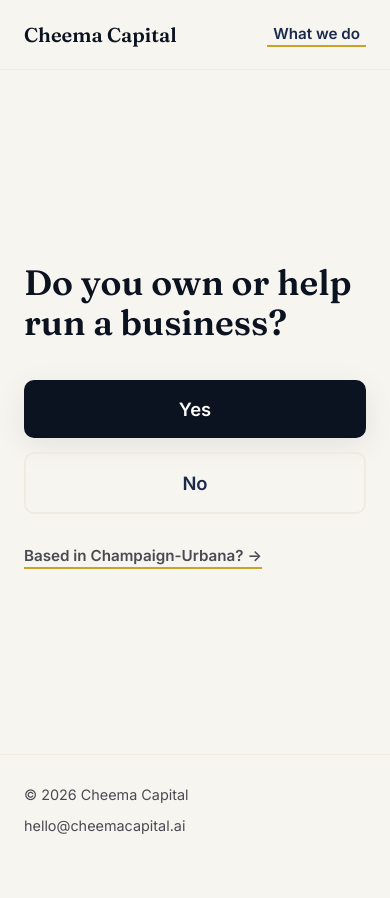
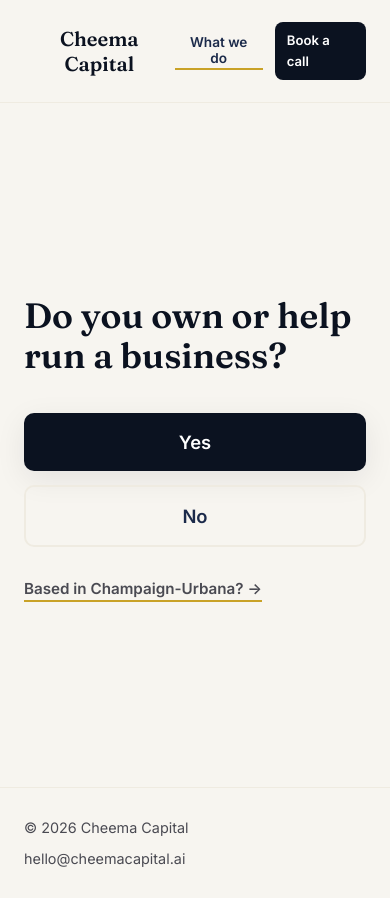
Before and after one commit to cheemacapital/cheema-capital-website, a React (Vite) app: page / in a window 390 px wide. Before the commit the page ends 865 px from the top, so only its background shows below. Built offline with nearby package versions, Linux system fonts and the light colour scheme.

Commit message:
Add Book a call button to header, linking to /book

```diff
--- a/src/FunnelApp.jsx
+++ b/src/FunnelApp.jsx
@@ -309,7 +309,7 @@
 
   return (
     <>
-      <Header onLogoClick={goToGate} onServicesClick={goToServices} />
+      <Header onLogoClick={goToGate} onServicesClick={goToServices} onBookClick={() => navigateExternal('/book/')} />
       <main className={leaving ? 'main-leaving' : ''}>{screenEl}</main>
       <Footer />
     </>
--- a/src/components/Header.jsx
+++ b/src/components/Header.jsx
@@ -2,12 +2,26 @@
 // the "no more 'no branding until inside a track'" note in index.css. This
 // is the direct answer to "add a cheema capital and what we do button at
 // the top of first question."
-export default function Header({ onLogoClick, onServicesClick }) {
+export default function Header({ onLogoClick, onServicesClick, onBookClick }) {
+  // /book is a real page outside the SPA (like /champaign-urbana), so this
+  // is a plain <a>, not a button — but intercept ordinary clicks to run the
+  // same fade-out the rest of the app uses (onBookClick -> navigateExternal
+  // in FunnelApp.jsx) instead of cutting away instantly. Modified clicks
+  // (new tab, new window) pass through untouched.
+  function handleBookClick(e) {
+    if (e.defaultPrevented || e.button !== 0 || e.metaKey || e.ctrlKey || e.shiftKey || e.altKey) return;
+    e.preventDefault();
+    onBookClick();
+  }
+
   return (
     <header className="site-header">
       <div className="wrap site-header__inner">
         <button type="button" className="wordmark" onClick={onLogoClick}>Cheema Capital</button>
-        <button type="button" className="header-link" onClick={onServicesClick}>What we do</button>
+        <div className="site-header__nav">
+          <button type="button" className="header-link" onClick={onServicesClick}>What we do</button>
+          <a href="/book/" className="header-book-btn" onClick={handleBookClick}>Book a call</a>
+        </div>
       </div>
     </header>
   );
--- a/src/index.css
+++ b/src/index.css
@@ -53,6 +53,9 @@
 .site-header__inner { display: flex; align-items: center; justify-content: space-between; padding-top: 22px; padding-bottom: 22px; }
 .wordmark { font-family: var(--font-display); font-weight: 600; font-size: 1.25rem; color: var(--navy-950); text-decoration: none; background: none; border: none; cursor: pointer; padding: 0; }
 .header-link { font-size: 0.95rem; font-weight: 600; text-decoration: none; color: var(--navy-800); border-bottom: 2px solid var(--gold-500); padding-bottom: 2px; background: none; border-left: none; border-right: none; border-top: none; cursor: pointer; font-family: var(--font-body); }
+.site-header__nav { display: flex; align-items: center; gap: 22px; }
+.header-book-btn { font-family: var(--font-body); font-weight: 600; font-size: 0.9rem; text-decoration: none; color: var(--white); background: var(--navy-950); padding: 9px 18px; border-radius: 8px; transition: background 0.15s ease, transform 0.1s ease; }
+.header-book-btn:hover { background: var(--navy-800); transform: translateY(-1px); }
 .site-footer__inner { display: flex; align-items: center; justify-content: space-between; padding: 28px 24px; font-size: 0.9rem; color: var(--ink-600); flex-wrap: wrap; gap: 8px; }
 .site-footer__inner a { text-decoration: none; }
 .site-footer__inner a:hover { text-decoration: underline; }
@@ -231,6 +234,9 @@
   body { font-size: 17px; }
   .screen { padding: 40px 0 32px; }
   .option-btn { padding: 16px 18px; font-size: 1rem; }
+  .site-header__nav { gap: 12px; }
+  .header-link { font-size: 0.85rem; }
+  .header-book-btn { font-size: 0.82rem; padding: 8px 12px; }
   .site-footer__inner { flex-direction: column; gap: 8px; align-items: flex-start; }
   .gate-btn { padding: 18px 32px; width: 100%; text-align: center; }
   .gate__actions { flex-direction: column; }
```
Also changed, not shown: public/champaign-urbana/index.html (+14 -4 lines).
